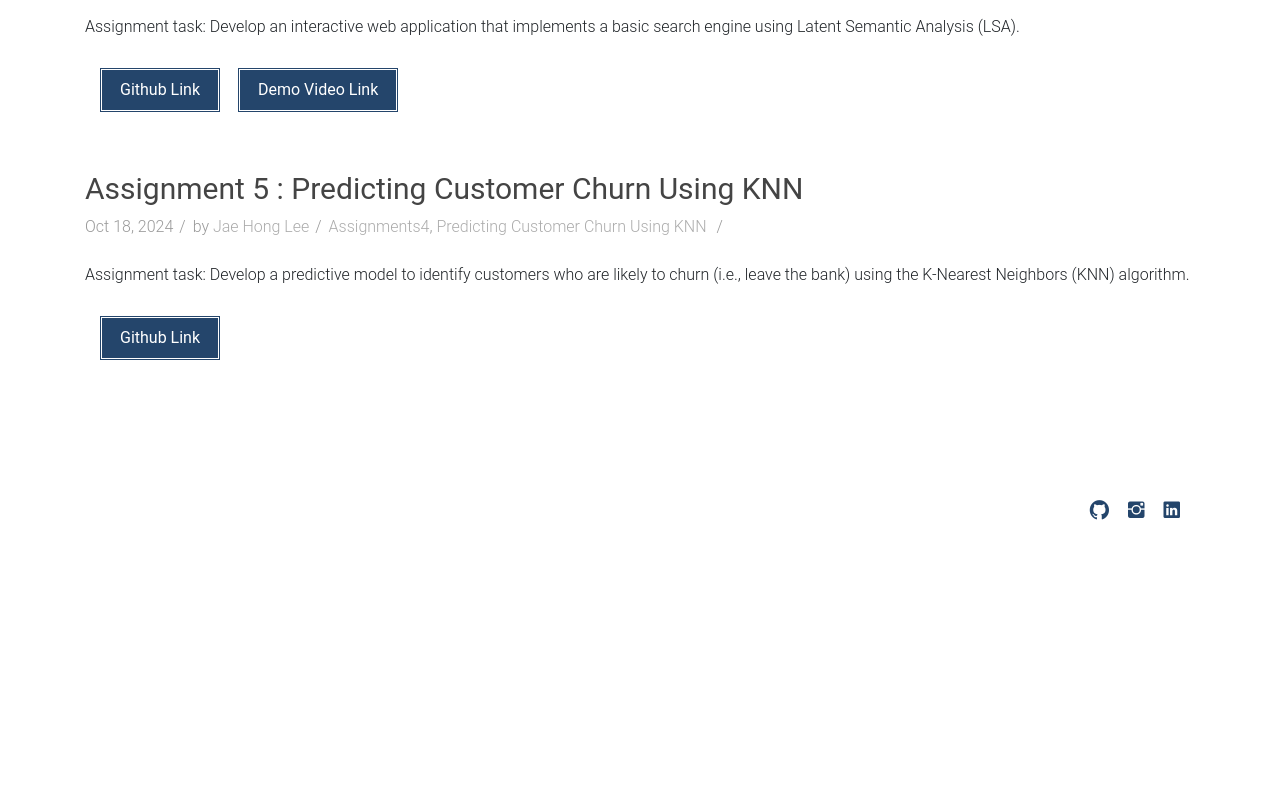
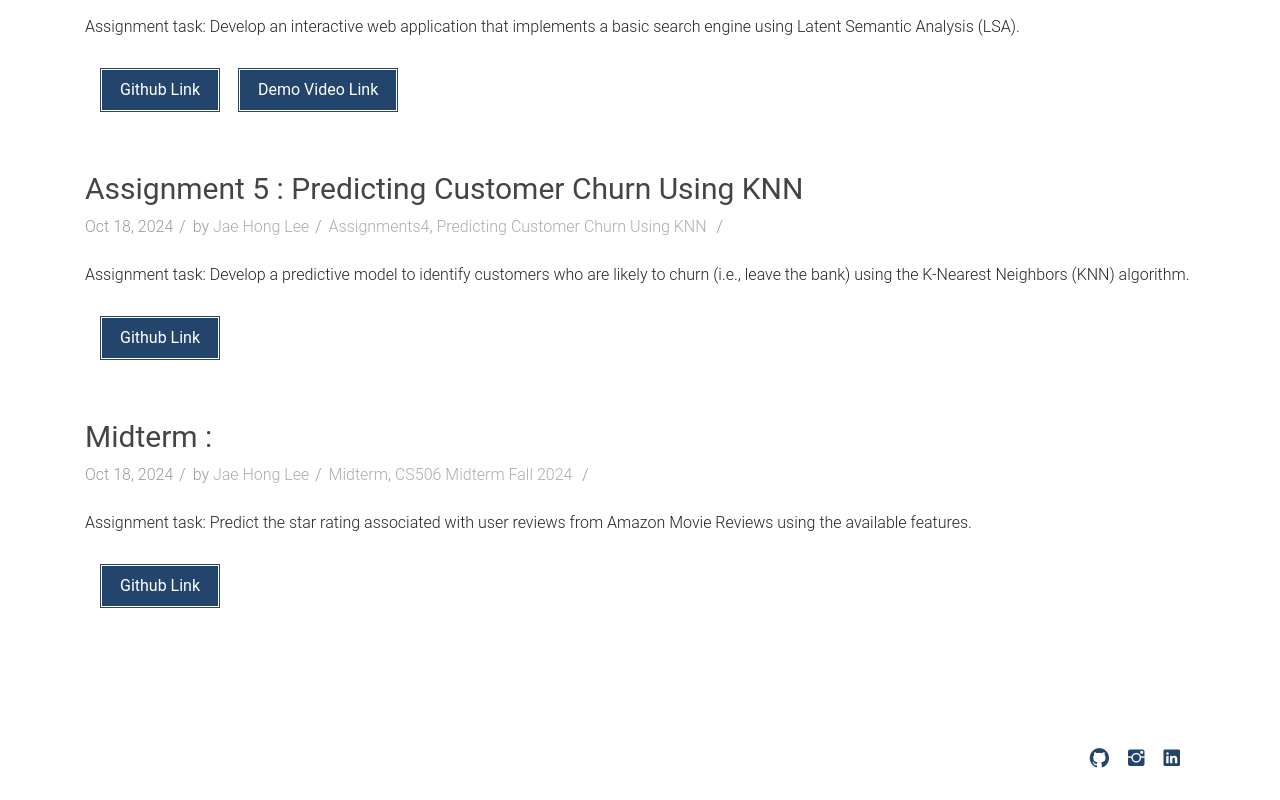
Before and after one commit to digitaldna01/digitaldna01.github.io, a plain HTML site: page assignments.html in a window 1280 px wide. Shown: the part 1420-2220 px from the top of the page. Before the commit the page ends 1972 px from the top, so only its background shows below. Drawn offline with Linux system fonts and the light colour scheme; files whose address does not match are found by name.

Commit message:
Add midterm

```diff
--- a/assignments.html
+++ b/assignments.html
@@ -238,6 +238,25 @@ Header Section Start
           </div>
         </article>
 
+        <!--=====================================
+        =          Assignment midterm           =
+        ======================================-->
+        <article class="wow fadeInDown" data-wow-delay=".3s" data-wow-duration="500ms">
+          <div class="blog-content">
+            <h2 class="blogpost-title">
+              <a href="post-fullwidth.html">Midterm :  </a>
+            </h2>
+            <div class="blog-meta">
+              <span>Oct 18, 2024</span>
+              <span>by <a href="">Jae Hong Lee</a></span>
+              <span><a href="">Midterm</a>,<a href=""> CS506 Midterm Fall 2024 </a></span>
+            </div>
+            <p>Assignment task: Predict the star rating associated with user reviews from Amazon Movie Reviews using the available features.
+            </p>
+            <a href="https://github.com/digitaldna01/jhonglee-midterm" class="btn btn-dafault btn-details hvr-bounce-to-right mx-3">Github Link</a>
+          </div>
+        </article>
+
 
 
         <!-- <article class="wow fadeInDown" data-wow-delay=".5s" data-wow-duration="500ms">
```
